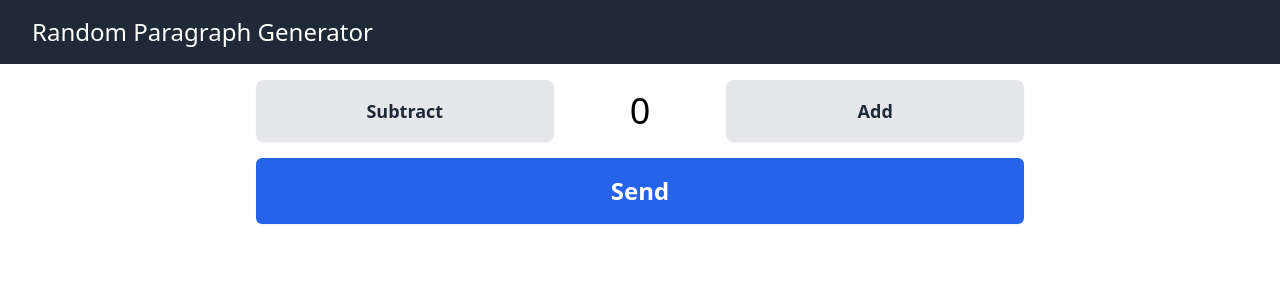
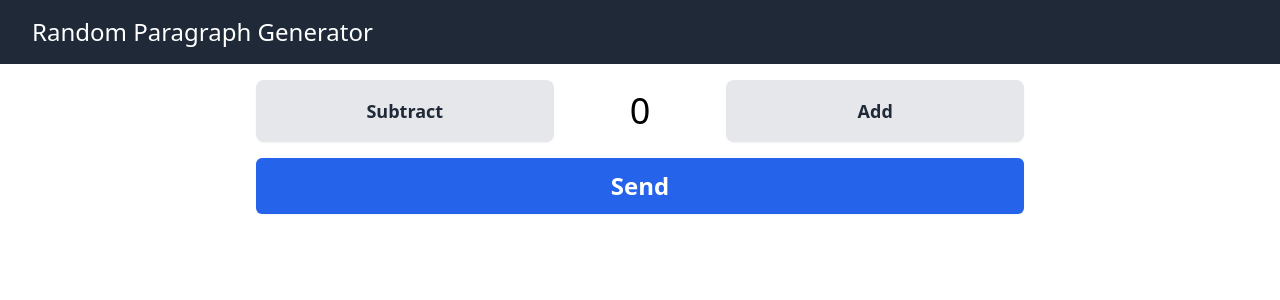
Before and after one commit to zero-to-prod/react-front-end, a React (Create React App) app: page / in a window 1280 px wide. Shown: the top 300 px of the page. Built offline with nearby package versions, Linux system fonts and the light colour scheme.

Commit message:
Feature: add loading indicator.

```diff
--- a/src/App.css
+++ b/src/App.css
@@ -1,2 +1,3 @@
+@import "resources/css/spinner.css";
 @import "resources/css/paragraph.css";
 @import "resources/css/main.css";
--- a/src/components/paragraph/Paragraphs.js
+++ b/src/components/paragraph/Paragraphs.js
@@ -3,10 +3,7 @@ import Paragraph from "./Paragraph";
 import AppContext from "../../context/app/appContext";
 const Paragraphs = () => {
   const appContext = useContext(AppContext);
-  const { loading, paragraphs } = appContext;
-  if (loading) {
-    return <h1>Loading</h1>;
-  }
+  const { paragraphs } = appContext;
   return (
     <Fragment>
       {paragraphs.map((paragraph, index) => {
--- a/src/components/paragraph_generator/Send.js
+++ b/src/components/paragraph_generator/Send.js
@@ -3,8 +3,15 @@ import AppContext from "../../context/app/appContext";
 
 const Send = ({ number_of_paragraphs }) => {
   const appContext = useContext(AppContext);
+  const { loading, paragraphs } = appContext;
   const onClick = () => {
     appContext.getParagraphs(number_of_paragraphs);
+  };
+
+  const loadingIndicator = () => {
+    if (this.loading) {
+      return "";
+    }
   };
 
   return (
@@ -12,9 +19,13 @@ const Send = ({ number_of_paragraphs }) => {
       <button
         onClick={onClick}
         type="submit"
-        className="w-full hover:scale-105 transform transition justify-center inline-flex items-center px-3 py-4 border border-transparent text md:text-2xl leading-4 rounded-md shadow-sm text-white font-bold bg-blue-600 hover:bg-blue-700 focus:outline-none focus:ring-2 focus:ring-offset-2 focus:ring-blue-500"
+        className="w-full h-14 hover:scale-105 transform transition justify-center inline-flex items-center px-3 py-4 border border-transparent text md:text-2xl leading-4 rounded-md shadow-sm text-white font-bold bg-blue-600 hover:bg-blue-700 focus:outline-none focus:ring-2 focus:ring-offset-2 focus:ring-blue-500"
       >
-        Send
+        {loading ? (
+          <div className="loader ease-linear rounded-full border-2 border-t-2 border-gray-200 h-6 w-6" />
+        ) : (
+          <span>Send</span>
+        )}
       </button>
     </div>
   );
--- a/src/resources/css/paragraph.css
+++ b/src/resources/css/paragraph.css
@@ -1,3 +1,16 @@
 .paragraph {
     @apply mt-4 text-justify text-sm md:text-lg;
 }
+
+.animate-spin {
+    animation: spin 1s linear infinite;
+}
+
+@keyframes spin {
+    from {
+        transform: rotate(0deg);
+    }
+    to {
+        transform: rotate(360deg);
+    }
+}
--- /dev/null
+++ b/src/resources/css/spinner.css
@@ -0,0 +1,15 @@
+.loader {
+    border-top-color: #3498db;
+    -webkit-animation: spinner 1.5s linear infinite;
+    animation: spinner 1.5s linear infinite;
+}
+
+@-webkit-keyframes spinner {
+    0% { -webkit-transform: rotate(0deg); }
+    100% { -webkit-transform: rotate(360deg); }
+}
+
+@keyframes spinner {
+    0% { transform: rotate(0deg); }
+    100% { transform: rotate(360deg); }
+}
```
